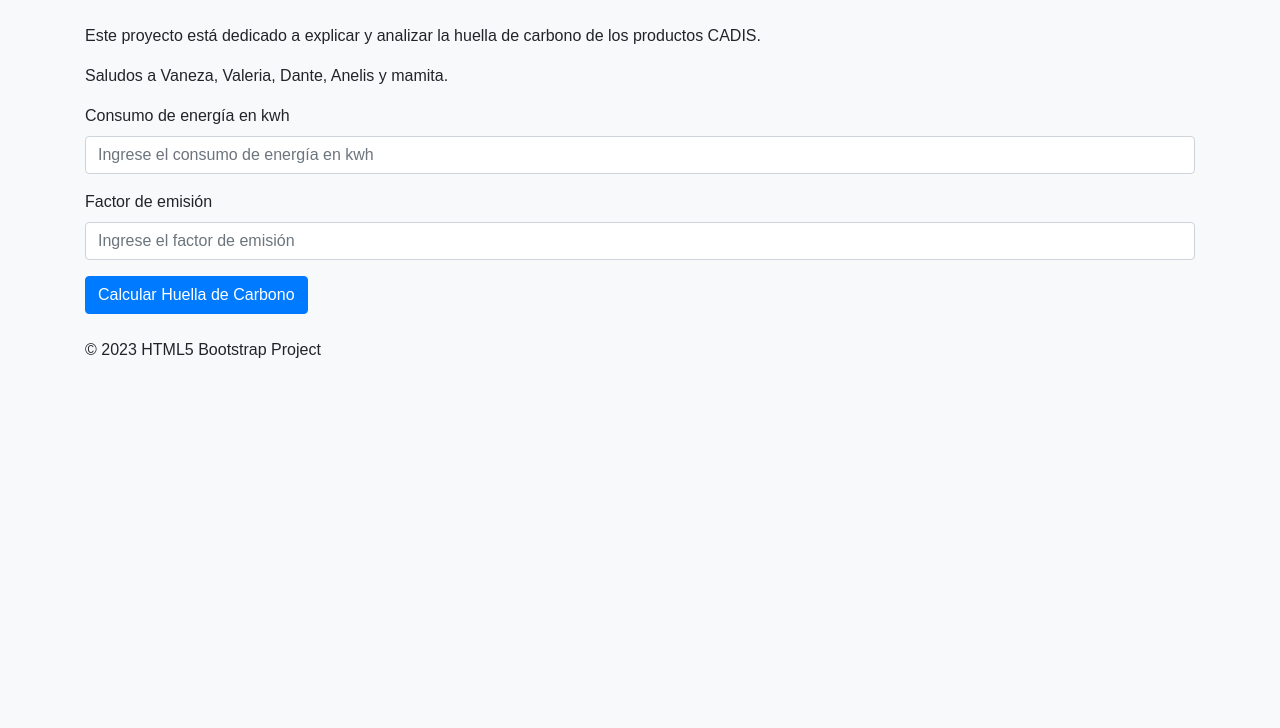
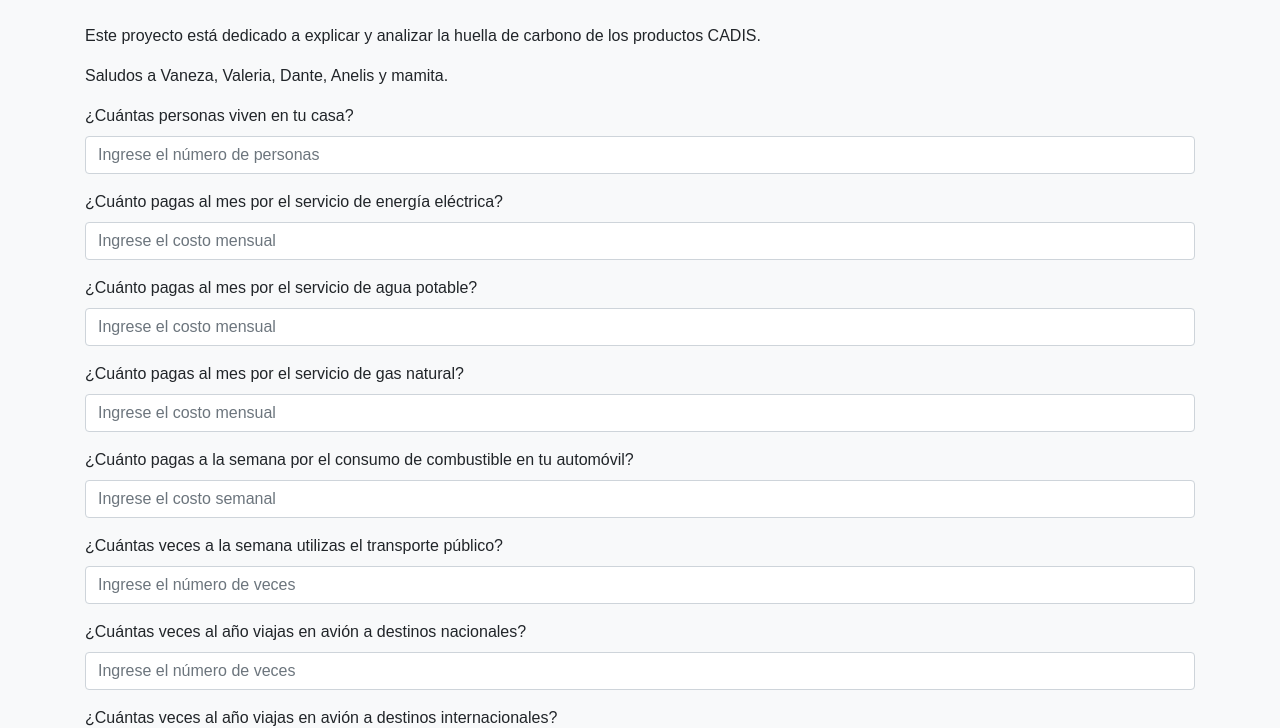
Before and after one commit to LeandraD7/html5-bootstrap-project, a website: page index.html in a window 1280 px wide. Shown: the part 72-800 px from the top of the page. Drawn offline with nearby package versions, Linux system fonts and the light colour scheme.

Commit message:
Añadiendo nuevas preguntas

```diff
--- a/index.html
+++ b/index.html
@@ -32,12 +32,36 @@
             <p>Saludos a Vaneza, Valeria, Dante, Anelis y mamita.</p>
             <form>
                 <div class="form-group">
-                    <label for="energyConsumption">Consumo de energía en kwh</label>
-                    <input type="text" class="form-control" id="energyConsumption" placeholder="Ingrese el consumo de energía en kwh" oninput="validateNumberInput(this)">
+                    <label for="householdMembers">¿Cuántas personas viven en tu casa?</label>
+                    <input type="text" class="form-control" id="householdMembers" placeholder="Ingrese el número de personas" oninput="validateNumberInput(this)">
                 </div>
                 <div class="form-group">
-                    <label for="emissionFactor">Factor de emisión</label>
-                    <input type="text" class="form-control" id="emissionFactor" placeholder="Ingrese el factor de emisión" oninput="validateNumberInput(this)">
+                    <label for="electricityCost">¿Cuánto pagas al mes por el servicio de energía eléctrica?</label>
+                    <input type="text" class="form-control" id="electricityCost" placeholder="Ingrese el costo mensual" oninput="validateNumberInput(this)">
+                </div>
+                <div class="form-group">
+                    <label for="waterCost">¿Cuánto pagas al mes por el servicio de agua potable?</label>
+                    <input type="text" class="form-control" id="waterCost" placeholder="Ingrese el costo mensual" oninput="validateNumberInput(this)">
+                </div>
+                <div class="form-group">
+                    <label for="gasCost">¿Cuánto pagas al mes por el servicio de gas natural?</label>
+                    <input type="text" class="form-control" id="gasCost" placeholder="Ingrese el costo mensual" oninput="validateNumberInput(this)">
+                </div>
+                <div class="form-group">
+                    <label for="fuelCost">¿Cuánto pagas a la semana por el consumo de combustible en tu automóvil?</label>
+                    <input type="text" class="form-control" id="fuelCost" placeholder="Ingrese el costo semanal" oninput="validateNumberInput(this)">
+                </div>
+                <div class="form-group">
+                    <label for="publicTransportUsage">¿Cuántas veces a la semana utilizas el transporte público?</label>
+                    <input type="text" class="form-control" id="publicTransportUsage" placeholder="Ingrese el número de veces" oninput="validateNumberInput(this)">
+                </div>
+                <div class="form-group">
+                    <label for="domesticFlights">¿Cuántas veces al año viajas en avión a destinos nacionales?</label>
+                    <input type="text" class="form-control" id="domesticFlights" placeholder="Ingrese el número de veces" oninput="validateNumberInput(this)">
+                </div>
+                <div class="form-group">
+                    <label for="internationalFlights">¿Cuántas veces al año viajas en avión a destinos internacionales?</label>
+                    <input type="text" class="form-control" id="internationalFlights" placeholder="Ingrese el número de veces" oninput="validateNumberInput(this)">
                 </div>
                 <button type="button" class="btn btn-primary" onclick="calculateCarbonFootprint()">Calcular Huella de Carbono</button>
             </form>
@@ -60,10 +84,17 @@
         }
 
         function calculateCarbonFootprint() {
-            const energyConsumption = parseFloat(document.getElementById('energyConsumption').value);
-            const emissionFactor = parseFloat(document.getElementById('emissionFactor').value);
-            if (!isNaN(energyConsumption) && !isNaN(emissionFactor)) {
-                const result = energyConsumption * emissionFactor;
+            const householdMembers = parseFloat(document.getElementById('householdMembers').value);
+            const electricityCost = parseFloat(document.getElementById('electricityCost').value);
+            const waterCost = parseFloat(document.getElementById('waterCost').value);
+            const gasCost = parseFloat(document.getElementById('gasCost').value);
+            const fuelCost = parseFloat(document.getElementById('fuelCost').value);
+            const publicTransportUsage = parseFloat(document.getElementById('publicTransportUsage').value);
+            const domesticFlights = parseFloat(document.getElementById('domesticFlights').value);
+            const internationalFlights = parseFloat(document.getElementById('internationalFlights').value);
+
+            if (!isNaN(householdMembers) && !isNaN(electricityCost) && !isNaN(waterCost) && !isNaN(gasCost) && !isNaN(fuelCost) && !isNaN(publicTransportUsage) && !isNaN(domesticFlights) && !isNaN(internationalFlights)) {
+                const result = householdMembers * 100; // Ejemplo de cálculo
                 const resultElement = document.getElementById('result');
                 resultElement.innerText = `Huella de Carbono: ${result}`;
                 resultElement.style.display = 'block';
```
